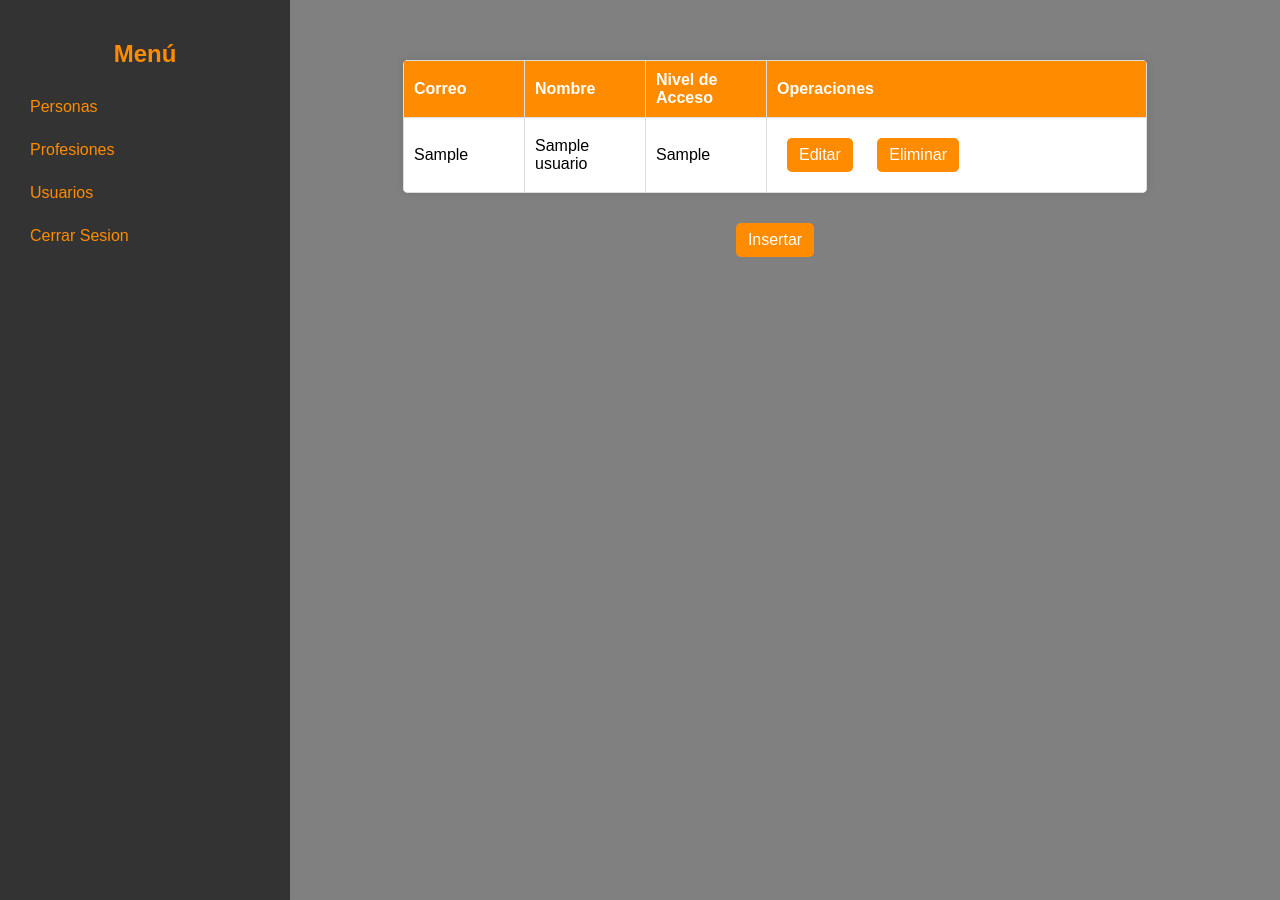
After one commit to OscarFArequipaCh/DesarrolloWebOFACh, a PHP site: page /readusuarios.php in a window 1280 px wide. The commit adds this page. Run offline with PHP 8.4, Linux system fonts and the light colour scheme; the visitor is signed in with stand-in values (Sample User, id 1); tables that the repository leaves empty or names only in its code hold one stand-in row (values such as "Sample post").

Commit message:
agregado 2 estilos para archivos con formularios y archivos con tablas. Ademas se agrego CRUD de usuarios, con respectiva encriptacion para la contraseña

```diff
--- a/Tareas/Tarea 6/create.php
+++ b/Tareas/Tarea 6/create.php
@@ -9,14 +9,15 @@ $apellidos=$_POST['apellidos'];
 $fecha_nacimiento=$_POST['fecha_nacimiento'];
 $sexo=$_POST['sexo'];
 $correo=$_POST['correo'];
+$profesion_id=$_POST['profesion_id'];
 
 //$sql="INSERT INTO personas(nombres,apellidos,fecha_nacimiento,sexo,correo) VALUES('$nombres','$apellidos','$fecha_nacimiento','$sexo','$correo')";
 
 
-$stmt=$con->prepare('INSERT INTO personas(nombres,apellidos,fecha_nacimiento,sexo,correo) VALUES(?,?,?,?,?)');
+$stmt=$con->prepare('INSERT INTO personas(nombres,apellidos,fecha_nacimiento,sexo,correo,profesion_id) VALUES(?,?,?,?,?,?)');
 
 // Vincular parámetros
-$stmt->bind_param("sssss",$nombres, $apellidos,$fecha_nacimiento,$sexo,$correo);
+$stmt->bind_param("ssssss",$nombres, $apellidos,$fecha_nacimiento,$sexo,$correo,$profesion_id);
 
 
 
--- a/Tareas/Tarea 6/edit.php
+++ b/Tareas/Tarea 6/edit.php
@@ -9,15 +9,16 @@ $fecha_nacimiento=$_POST['fecha_nacimiento'];
 $sexo=$_POST['sexo'];
 $correo=$_POST['correo'];
 $id=$_POST['id'];
+$profesion_id=$_POST['profesion_id'];
 
 //$sql="UPDATE personas SET nombres='$nombres',apellidos='$apellidos',fecha_nacimiento='$fecha_nacimiento',sexo='$sexo',correo='$correo' WHERE id=$id";
 
 
-$stmt=$con->prepare('UPDATE personas SET nombres=?,apellidos=?,fecha_nacimiento=?,sexo=?,correo=? WHERE id=?');
+$stmt=$con->prepare('UPDATE personas SET nombres=?,apellidos=?,fecha_nacimiento=?,sexo=?,correo=?,profesion_id=? WHERE id=?');
 
 
 // Vincular parámetros
-$stmt->bind_param("sssssi",$nombres, $apellidos,$fecha_nacimiento,$sexo,$correo, $id);
+$stmt->bind_param("sssssii",$nombres, $apellidos,$fecha_nacimiento,$sexo,$correo,$profesion_id, $id);
 
 
 
--- a/Tareas/Tarea 6/formlogin.html
+++ b/Tareas/Tarea 6/formlogin.html
@@ -3,8 +3,8 @@
 <head>
     <meta charset="UTF-8">
     <meta name="viewport" content="width=device-width, initial-scale=1.0">
-    <title>Document</title>
-    <link rel="stylesheet" href="styleslogin.css"/>
+    <title>Formulario de acceso</title>
+    <link rel="stylesheet" href="stylesforms.css"/>
 </head>
 <body>
     <div class="container">
--- /dev/null
+++ b/Tareas/Tarea 6/readusuarios.php
@@ -0,0 +1,59 @@
+<?php session_start();
+
+require("verificarsesion.php");
+
+include("conexion.php");
+
+$sql="SELECT id,correo,password,nombre,nivel FROM usuarios";
+
+$query=$con->query($sql);
+?>
+<!DOCTYPE html>
+<html lang="en">
+<head>
+    <meta charset="UTF-8">
+    <meta name="viewport" content="width=device-width, initial-scale=1.0">
+    <title>Planilla Usuarios</title>
+    <link rel="stylesheet" href="stylestabla.css">
+</head>
+<body>
+    <div class="container">
+        <nav class="sidebar">
+            <h2>Menú</h2>
+            <a href="read.php">Personas</a>
+            <a href="readprofesiones.php">Profesiones</a>
+            <a href="readusuarios.php">Usuarios</a>
+            <a href="cerrar.php">Cerrar Sesion</a>
+        </nav>
+        <div class="content">
+            <table>
+            <thead>
+                <tr>
+                    <th width="100px">Correo</th>
+                    <th width="100px">Nombre</th>
+                    <th width="100px">Nivel de Acceso</th>
+                    <?php if($_SESSION['nivel']==1){?>
+                    <th>Operaciones</th>
+                    <?php } ?>
+                </tr>
+            </thead>
+            <?php
+            while($row=mysqli_fetch_array($query)){
+            ?>
+                <tr>
+                    <td><?php echo $row['correo'];?></td>
+                    <td><?php echo $row['nombre'];?></td>
+                    <td><?php echo $row['nivel'];?></td>
+                    <?php if($_SESSION['nivel']==1){?>
+                    <td><a href="formeditarusuarios.php?id=<?php echo $row['id'];?>">Editar</a>  <a href="deleteusuarios.php?id=<?php echo $row['id'];?>">Eliminar</a> </td>
+                    <?php } ?>
+                </tr>
+            <?php } ?>
+            </table>
+            <?php  if($_SESSION['nivel']==1){?>
+            <a href="forminsertarusuarios.php"> Insertar</a>
+            <?php } ?>
+        </div>
+    </div>
+</body>
+</html>
--- /dev/null
+++ b/Tareas/Tarea 6/stylestabla.css
@@ -0,0 +1,106 @@
+body {
+    font-family: Arial, sans-serif;
+    background: gray;
+    margin: 0;
+    padding: 20px;
+}
+
+.container {
+    display: flex;
+    width: 100%;
+}
+
+.sidebar {
+    width: 250px;
+    background-color: #333;
+    color: darkorange;
+    padding: 20px;
+    height: 100vh;
+    position: fixed;
+    top: 0;
+    left: 0;
+}
+
+.sidebar h2 {
+    text-align: center;
+}
+
+.sidebar a {
+    display: block;
+    color: darkorange;
+    text-decoration: none;
+    padding: 10px;
+    margin: 5px 0;
+    border-radius: 5px;
+    background-color: transparent;
+    transition: background-color 0.3s;
+}
+
+.sidebar a:hover {
+    background-color: #575757;
+}
+
+.content {
+    margin-left: 270px;
+    padding: 20px;
+    text-align: center;
+    flex-grow: 1;
+}
+
+a {
+    display: inline-block;
+    margin: 10px;
+    padding: 8px 12px;
+    text-decoration: none;
+    background-color: darkorange;
+    color: white;
+    border-radius: 5px;
+    transition: background 0.3s;
+}
+
+a:hover {
+    background-color: rgb(148, 81, 0);
+}
+
+table {
+    width: 80%;
+    margin: 20px auto;
+    border-collapse: collapse;
+    background: white;
+    box-shadow: 0px 0px 10px rgba(0, 0, 0, 0.1);
+    border-radius: 5px;
+    overflow: hidden;
+}
+
+table th, table td {
+    border: 1px solid #ddd;
+    padding: 10px;
+    text-align: left;
+}
+
+table th {
+    background-color: darkorange;
+    color: white;
+}
+
+table tr:nth-child(even) {
+    background-color: #f2f2f2;
+}
+
+table tr:hover {
+    background-color: #ddd;
+}
+
+button {
+    padding: 8px 12px;
+    border: none;
+    background-color: #28a745;
+    color: white;
+    border-radius: 5px;
+    cursor: pointer;
+    transition: background 0.3s;
+}
+
+button:hover {
+    background-color: #218838;
+}
```
Also changed, not shown: Tareas/Tarea 6/createusuarios.php (added, +21 -0 lines), Tareas/Tarea 6/deleteusuarios.php (added, +17 -0 lines), Tareas/Tarea 6/editusuarios.php (+19 -0 lines), Tareas/Tarea 6/formeditar.php (+15 -4 lines), Tareas/Tarea 6/formeditarprofesion.php (+10 -10 lines), Tareas/Tarea 6/formeditarusuarios.php (added, +38 -0 lines), Tareas/Tarea 6/forminsertar.php (+16 -3 lines), Tareas/Tarea 6/forminsertarprofesiones.php (+9 -9 lines), Tareas/Tarea 6/forminsertarusuarios.php (added, +32 -0 lines), Tareas/Tarea 6/read.php (+26 -7 lines), Tareas/Tarea 6/readprofesiones.php (+29 -5 lines), Tareas/Tarea 6/stylesforms.css (renamed from Tareas/Tarea 6/styleslogin.css, +8 -3 lines).
